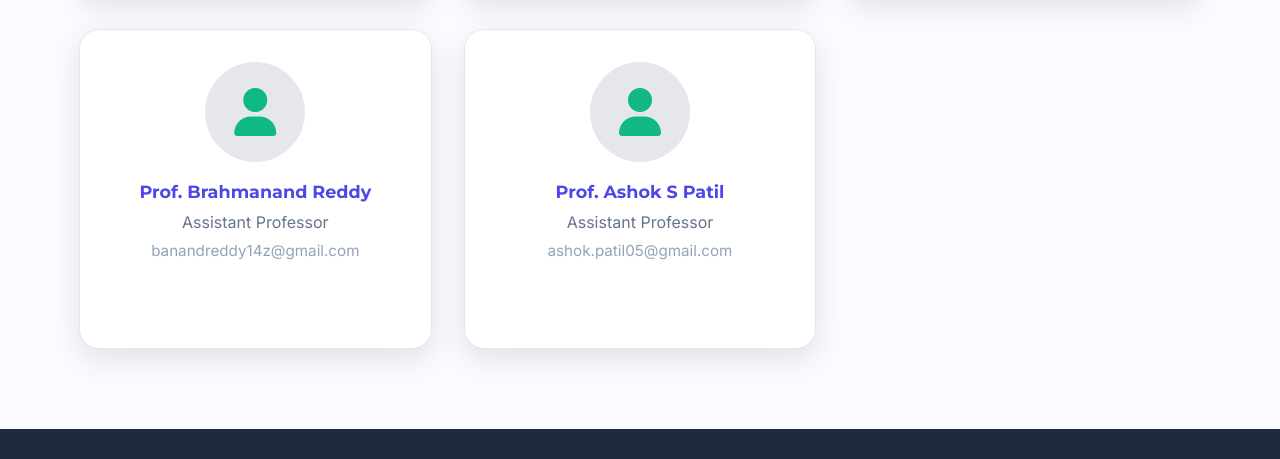
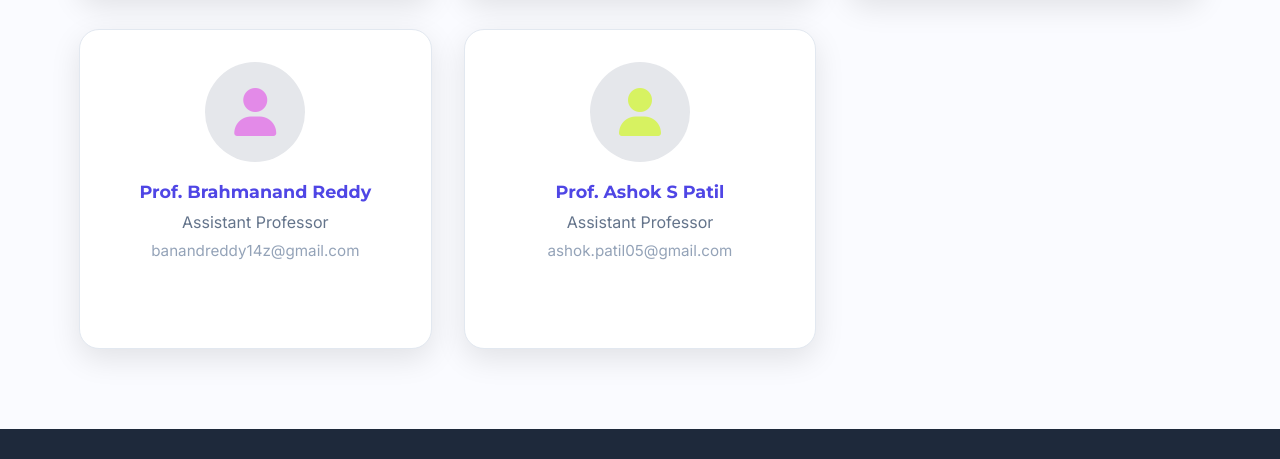
Before and after one commit to aimaiml/eventpage, a plain HTML site: page staff.html in a window 1280 px wide. Shown: the part 889-1348 px from the top of the page. Drawn offline with Linux system fonts and the light colour scheme.

Commit message:
Update icon colors for new staff members - add purple and lime colors for better variety

```diff
--- a/staff.html
+++ b/staff.html
@@ -53,13 +53,13 @@
             <div class="person-contact">laxmi.muttappanavar22@gmail.com</div>
         </div>
         <div class="person-card">
-            <span class="person-img"><i class="fa-solid fa-user fa-3x" style="color:#10b981;"></i></span>
+            <span class="person-img"><i class="fa-solid fa-user fa-3x" style="color:#e38ae8;"></i></span>
             <div class="person-name">Prof. Brahmanand Reddy</div>
             <div class="person-role">Assistant Professor</div>
             <div class="person-contact">banandreddy14z@gmail.com</div>
         </div>
         <div class="person-card">
-            <span class="person-img"><i class="fa-solid fa-user fa-3x" style="color:#10b981;"></i></span>
+            <span class="person-img"><i class="fa-solid fa-user fa-3x" style="color:#d7f261;"></i></span>
             <div class="person-name">Prof. Ashok S Patil</div>
             <div class="person-role">Assistant Professor</div>
             <div class="person-contact">ashok.patil05@gmail.com</div>
```
